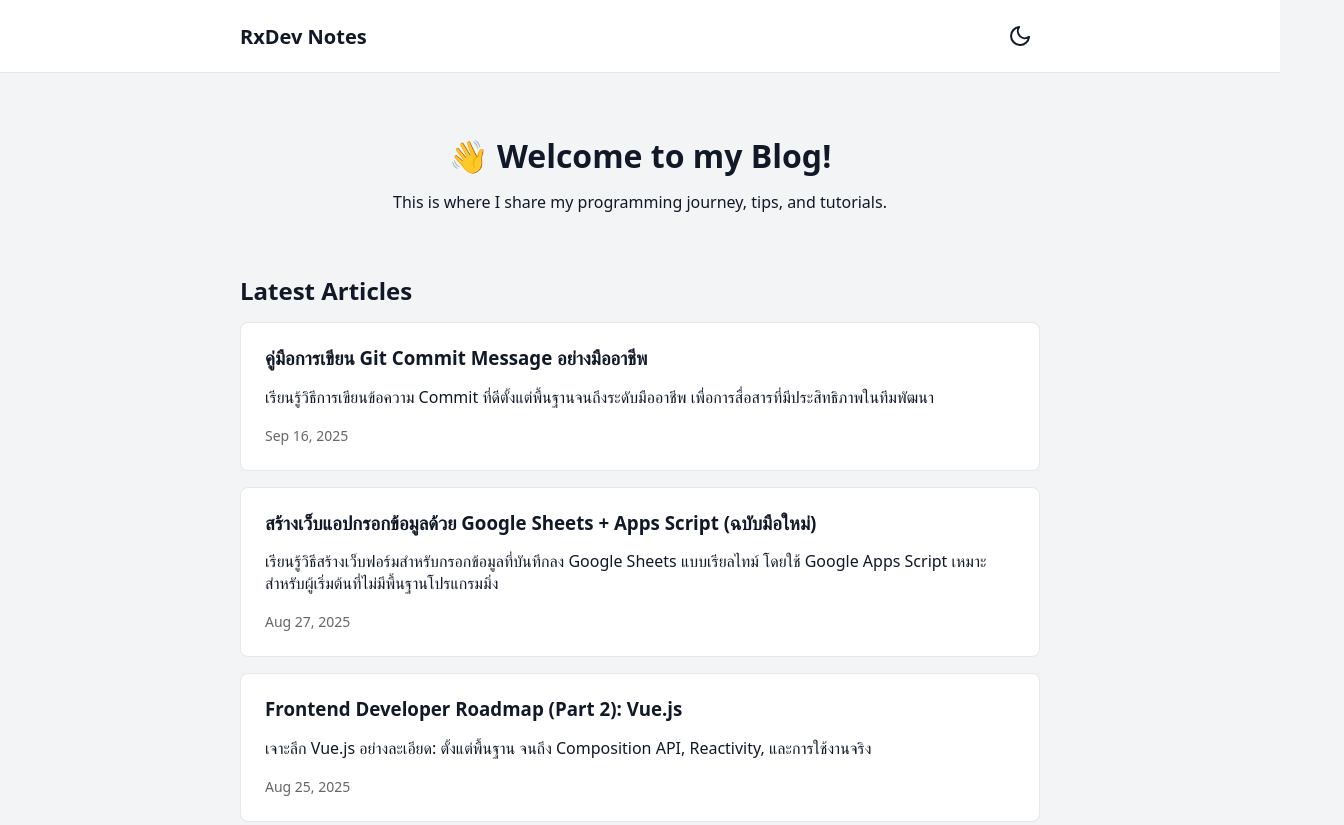
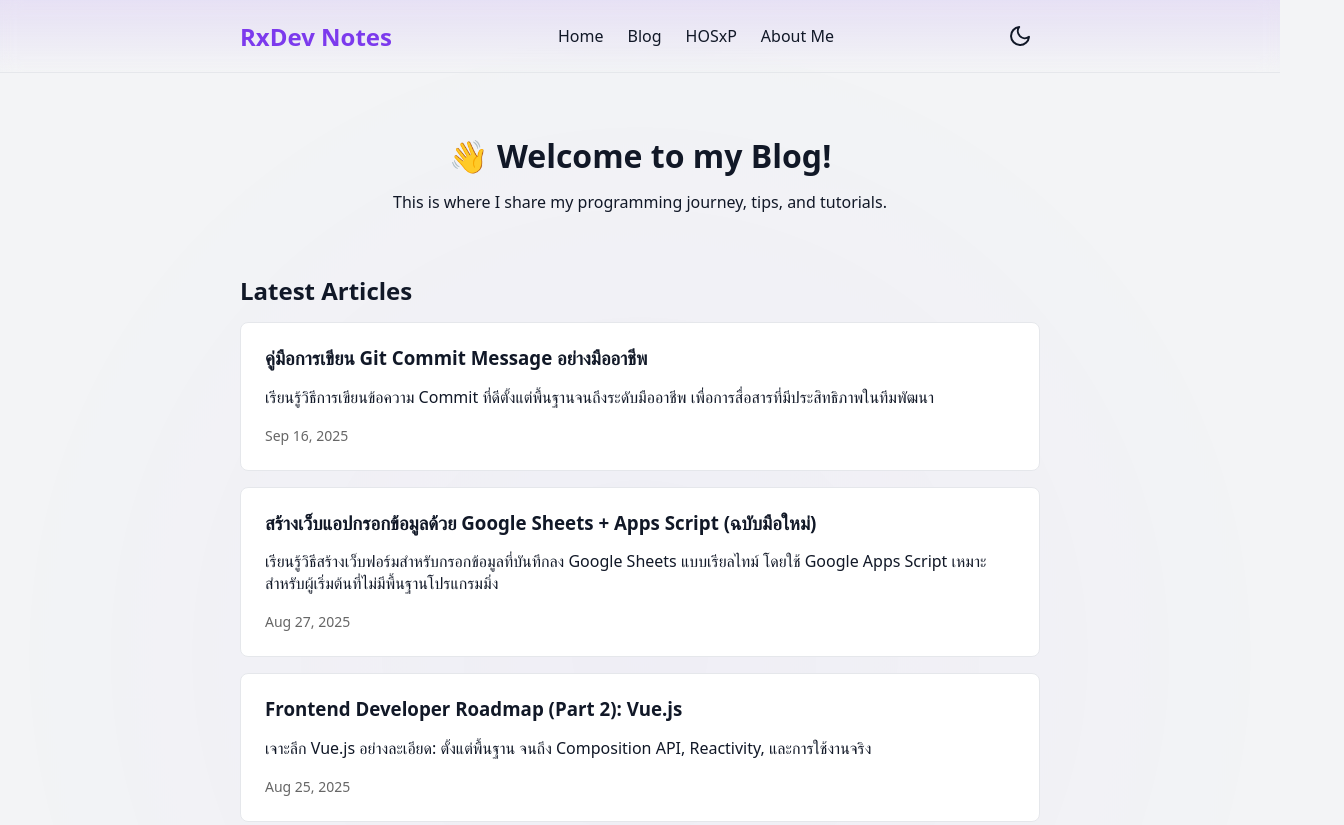
Before and after one commit to pharmacist-sabot/rxdevnotes, an Astro site: page / in a window 1280 px wide. Shown: the top 825 px of the page, 1344 px wide, since content can reach past the window. Built offline with nearby package versions, Linux system fonts and the light colour scheme; Astro itself is replaced by a stand-in of ours.

Commit message:
feat: Add Navbar in BaseLayout.astro

```diff
--- a/src/layouts/BaseLayout.astro
+++ b/src/layouts/BaseLayout.astro
@@ -1,77 +1,61 @@
 ---
 // src/layouts/BaseLayout.astro
 import ThemeScript from '../components/ThemeScript.astro';
-import ThemeToggleButton from '../components/ThemeToggleButton.astro';
+import Navbar from '../components/Navbar.astro';
 import '../styles/global.css';
 
 interface Props {
   title: string;
   description?: string;
 }
-const { title, description = 'A personal blog about programming and technology.' } = Astro.props; // <-- Set a default
+const { title, description = 'A personal blog about programming and technology.' } = Astro.props;
 ---
 
 <!doctype html>
 <html lang="en">
   <head>
     <meta charset="UTF-8" />
-    <meta name="description" content={description} /> {/* Use the dynamic description */}
+    <meta name="description" content={description} />
     <meta name="viewport" content="width=device-width, initial-scale=1.0" />
     <link rel="icon" type="image/svg+xml" href="/favicon.ico" />
     <title>{title}</title>
     <ThemeScript />
   </head>
-  <body>
-    <header class="site-header">
-      <div class="container header-content">
-        <a href="/" class="site-title">RxDev Notes</a>
-        <ThemeToggleButton client:load />
-      </div>
-    </header>
-
+  <body class="body-bg">
+    <Navbar />
     <main class="container">
       <slot />
     </main>
-
     <footer class="site-footer">
       <div class="container">
         <p>&copy; {new Date().getFullYear()} RxDev Notes. All rights reserved.</p>
       </div>
     </footer>
-
   </body>
 </html>
 
 <style>
-  .site-header {
-    border-bottom: 1px solid var(--card-border-color);
-    background-color: var(--card-bg-color);
-    position: sticky;
+  .body-bg {
+    position: relative;
+    overflow: hidden;
+  }
+  .body-bg::before {
+    content: '';
+    position: absolute;
     top: 0;
-    z-index: 10;
-    transition: background-color 0.2s ease-in-out, border-color 0.2s ease-in-out;
+    left: 0;
+    width: 100%;
+    height: 100%;
+    background: radial-gradient(circle, rgba(124, 58, 237, 0.1) 0%, transparent 70%);
+    opacity: 0.5;
+    z-index: -1;
+    animation: pulse 10s infinite;
   }
-
-  .header-content {
-    display: flex;
-    justify-content: space-between;
-    align-items: center;
-    padding-top: 1rem;
-    padding-bottom: 1rem;
+  @keyframes pulse {
+    0% { transform: scale(1); opacity: 0.5; }
+    50% { transform: scale(1.1); opacity: 0.3; }
+    100% { transform: scale(1); opacity: 0.5; }
   }
-
-  .site-title {
-    font-weight: 700;
-    font-size: 1.25rem;
-    color: var(--font-color);
-    text-decoration: none;
-  }
-
-  .site-title:hover {
-    color: var(--brand-color);
-    text-decoration: none;
-  }
-
   .site-footer {
     margin-top: 4rem;
     padding: 2rem 0;
```
